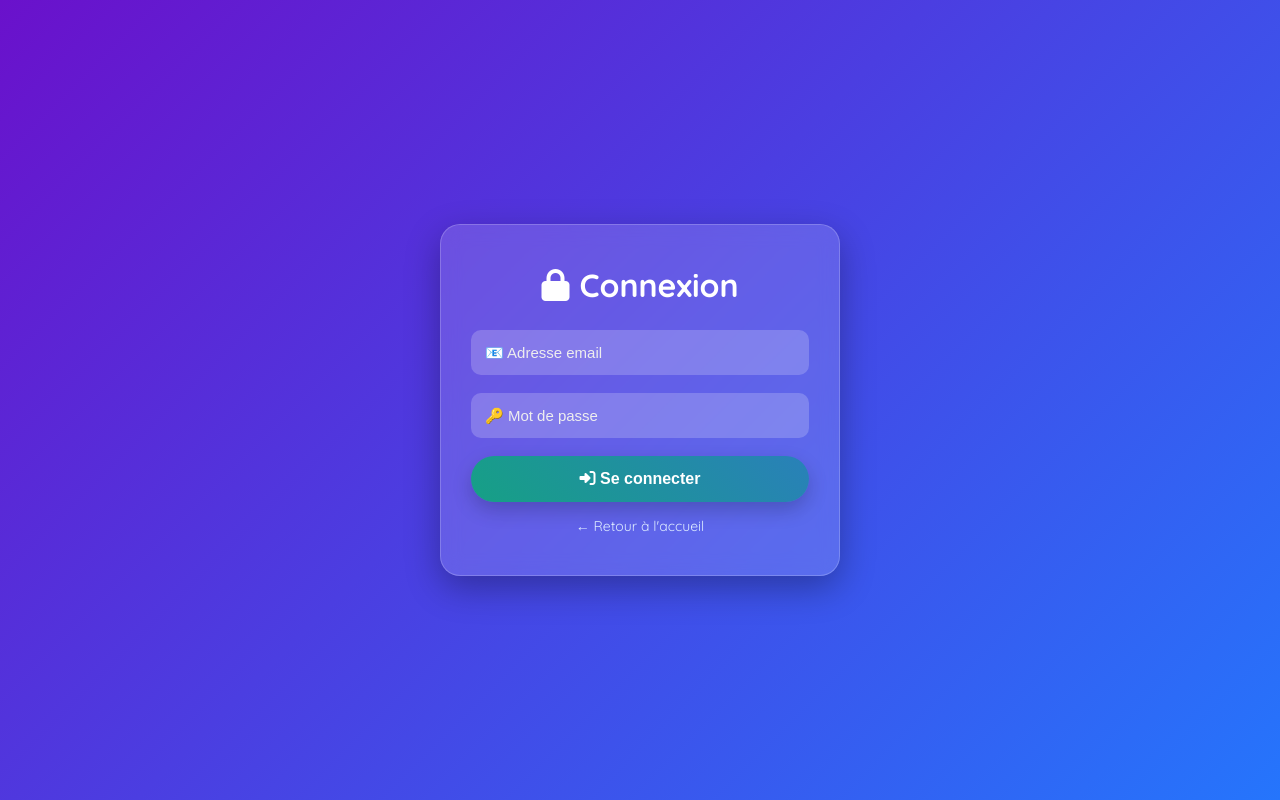
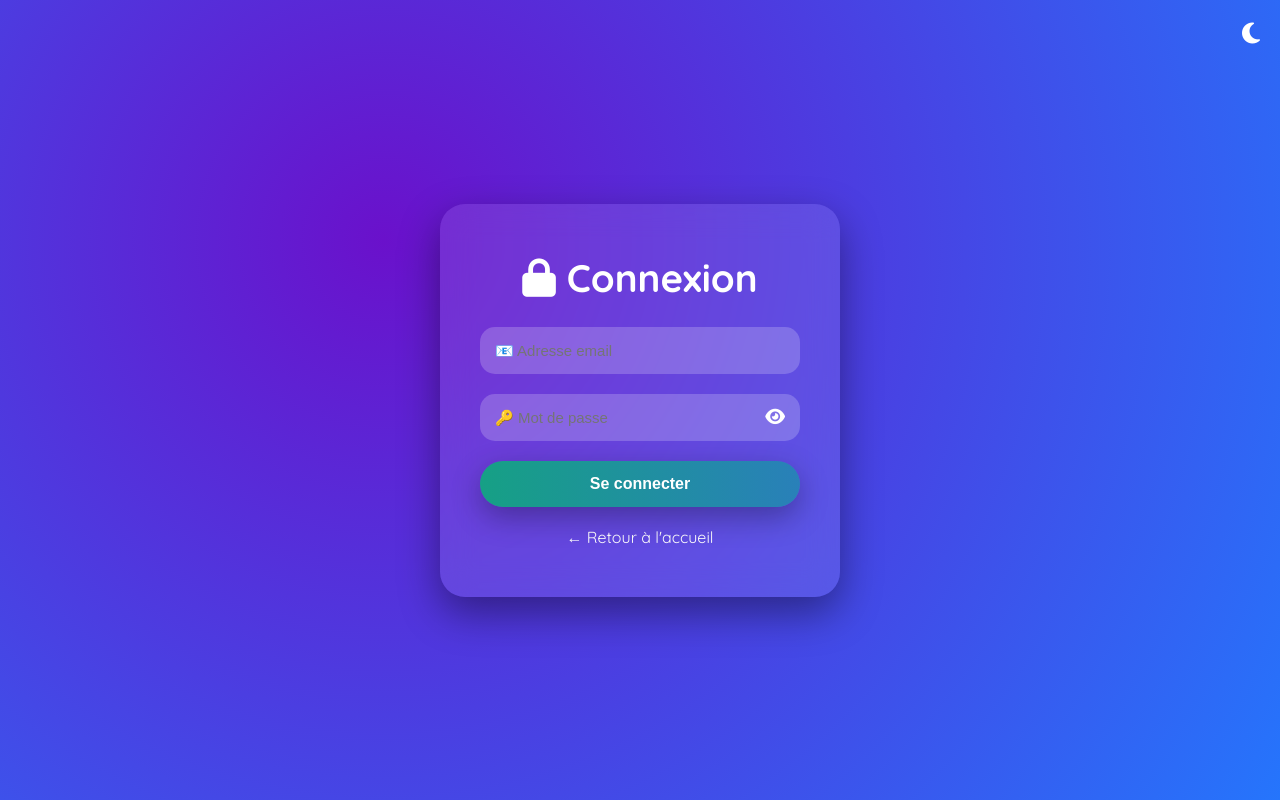
Before and after one commit to ZakariaRochdi/house-price-app, a Flask app: page /login in a window 1280 px wide. Run offline with Flask 3, Linux system fonts and the light colour scheme; parts of the project's set-up code (start-up, migrations or seed data) failed here and were passed over; some libraries are stand-ins or nearby versions.

Commit message:
Update login.html

```diff
--- a/templates/login.html
+++ b/templates/login.html
@@ -6,132 +6,131 @@
   <link href="https://fonts.googleapis.com/css2?family=Quicksand:wght@400;700&display=swap" rel="stylesheet">
   <script src="https://kit.fontawesome.com/a076d05399.js" crossorigin="anonymous"></script>
   <style>
-    * {
-      box-sizing: border-box;
-      margin: 0;
-      padding: 0;
-    }
-
+    * { box-sizing: border-box; margin: 0; padding: 0; }
     body {
       font-family: 'Quicksand', sans-serif;
-      background: linear-gradient(135deg, #6a11cb, #2575fc);
+      transition: background 0.5s ease, color 0.5s ease;
+      background: var(--bg);
+      color: var(--text);
       height: 100vh;
-      display: flex;
-      justify-content: center;
-      align-items: center;
+      display: flex; justify-content: center; align-items: center;
       overflow: hidden;
-      animation: fadeIn 1s ease-in-out;
     }
+    :root {
+      --bg: radial-gradient(circle at 30% 30%, #6a11cb, #2575fc);
+      --text: #fff;
+      --input-bg: rgba(255,255,255,0.2);
+      --input-focus: rgba(255,255,255,0.3);
+    }
+    .dark {
+      --bg: #1e1e2f;
+      --text: #eee;
+      --input-bg: rgba(255,255,255,0.15);
+      --input-focus: rgba(255,255,255,0.25);
+    }
+    .theme-toggle {
+      position: absolute; top: 20px; right: 20px;
+      background: none; border: none; font-size: 1.5em;
+      color: var(--text); cursor: pointer;
+    }
+    .login-box {
+      background: rgba(255, 255, 255, 0.1);
+      backdrop-filter: blur(16px);
+      border-radius: 25px; padding: 50px 40px;
+      width: 100%; max-width: 400px;
+      box-shadow: 0 16px 40px rgba(0,0,0,0.4);
+      position: relative;
+    }
+    h2 { text-align: center; margin-bottom: 25px; font-size: 2.4em; }
+    .field-group { position: relative; margin-bottom: 20px; }
+    .field-group input {
+      width: 100%; padding: 15px; border: none; border-radius: 15px;
+      background: var(--input-bg); color: var(--text);
+      font-size: 15px; transition: all 0.4s ease;
+    }
+    .field-group input:focus {
+      background: var(--input-focus); outline: none;
+      box-shadow: 0 0 12px #fff, 0 0 25px #16a085;
+    }
+    .field-group .toggle-pass {
+      position: absolute; right: 15px; top: 50%;
+      transform: translateY(-50%); cursor: pointer;
+      color: var(--text); font-size: 1.1em;
+    }
+    button.submit-btn {
+      width:100%; padding:14px; border:none; border-radius:50px;
+      font-size:16px; font-weight:bold; color:white;
+      background: linear-gradient(to right, #16a085, #2980b9);
+      cursor:pointer; position:relative;
+      overflow:hidden; box-shadow: 0 10px 30px rgba(0,0,0,0.3);
+      transition: transform 0.4s ease;
+    }
+    button.submit-btn:hover { transform: scale(1.06); }
+    .loader {
+      display:none; position:absolute; top:50%; left:50%;
+      transform: translate(-50%,-50%);
+      width:24px; height:24px;
+      border:3px solid rgba(255,255,255,0.6);
+      border-top:3px solid #fff;
+      border-radius:50%;
+      animation: spin 1s infinite linear;
+    }
+    @keyframes spin { to {transform: rotate(360deg);} }
+    .error { text-align:center; color:#ffaaaa; margin-bottom:15px; }
+    .back-home { display:block; text-align:center; margin-top:20px; color: var(--text); text-decoration:none; }
+    .back-home:hover { text-decoration:underline; }
 
-    @keyframes fadeIn {
-      from { opacity: 0; transform: scale(0.95); }
-      to { opacity: 1; transform: scale(1); }
-    }
-
-    .login-box {
-      background: rgba(255, 255, 255, 0.15);
-      border: 1px solid rgba(255, 255, 255, 0.2);
-      backdrop-filter: blur(10px);
-      padding: 40px 30px;
-      border-radius: 20px;
-      box-shadow: 0 12px 35px rgba(0,0,0,0.3);
-      width: 100%;
-      max-width: 400px;
-      color: white;
-    }
-
-    h2 {
-      text-align: center;
-      margin-bottom: 25px;
-      font-size: 2em;
-      display: flex;
-      align-items: center;
-      justify-content: center;
-      gap: 10px;
-    }
-
-    .login-box input[type="email"],
-    .login-box input[type="password"] {
-      width: 100%;
-      padding: 14px;
-      margin-bottom: 18px;
-      border: none;
-      border-radius: 10px;
-      background: rgba(255,255,255,0.2);
-      color: white;
-      font-size: 15px;
-      transition: background 0.3s ease;
-    }
-
-    .login-box input::placeholder {
-      color: #eee;
-    }
-
-    .login-box input:focus {
-      background: rgba(255,255,255,0.3);
-      outline: none;
-    }
-
-    .login-box button {
-      width: 100%;
-      padding: 14px;
-      background: linear-gradient(45deg, #16a085, #2980b9);
-      border: none;
-      border-radius: 50px;
-      color: white;
-      font-size: 16px;
-      font-weight: bold;
-      cursor: pointer;
-      box-shadow: 0 8px 20px rgba(0, 0, 0, 0.2);
-      transition: transform 0.3s ease;
-    }
-
-    .login-box button:hover {
-      transform: scale(1.05);
-    }
-
-    .error {
-      text-align: center;
-      color: #ffcccb;
-      font-weight: bold;
-      margin-bottom: 15px;
-      font-size: 14px;
-    }
-
-    .back-home {
-      display: block;
-      text-align: center;
-      margin-top: 15px;
-      text-decoration: none;
-      color: #dceaff;
-      font-size: 14px;
-      transition: color 0.3s ease;
-    }
-
-    .back-home:hover {
-      color: #ffffff;
-    }
   </style>
 </head>
 <body>
+  <button class="theme-toggle" id="themeToggle" title="Basculer thème">
+    <i class="fas fa-moon"></i>
+  </button>
 
   <div class="login-box">
     <h2><i class="fas fa-lock"></i> Connexion</h2>
-
-    {% with messages = get_flashed_messages() %}
-      {% if messages %}
-        <p class="error">{{ messages[0] }}</p>
-      {% endif %}
-    {% endwith %}
-
-    <form method="POST">
-      <input type="email" name="email" placeholder="📧 Adresse email" required>
-      <input type="password" name="password" placeholder="🔑 Mot de passe" required>
-      <button type="submit"><i class="fas fa-sign-in-alt"></i> Se connecter</button>
+    <form id="loginForm" method="POST">
+      <div class="field-group">
+        <input type="email" name="email" placeholder="📧 Adresse email" required>
+      </div>
+      <div class="field-group">
+        <input type="password" name="password" placeholder="🔑 Mot de passe" required id="passwordField">
+        <i class="fas fa-eye toggle-pass" id="togglePassword"></i>
+      </div>
+      <button type="submit" class="submit-btn">
+        <span>Se connecter</span>
+        <div class="loader" id="loader"></div>
+      </button>
     </form>
-
     <a href="/" class="back-home">← Retour à l'accueil</a>
   </div>
 
+  <script>
+    const toggle = document.getElementById('themeToggle');
+    toggle.addEventListener('click', () => {
+      document.body.classList.toggle('dark');
+      toggle.innerHTML = document.body.classList.contains('dark')
+        ? '<i class="fas fa-sun"></i>' : '<i class="fas fa-moon"></i>';
+    });
+
+    const passField = document.getElementById('passwordField');
+    const togglePass = document.getElementById('togglePassword');
+    togglePass.addEventListener('click', () => {
+      const type = passField.type === 'password' ? 'text' : 'password';
+      passField.type = type;
+      togglePass.classList.toggle('fa-eye-slash');
+    });
+
+    const form = document.getElementById('loginForm');
+    const loader = document.getElementById('loader');
+    form.addEventListener('submit', e => {
+      e.preventDefault();
+      loader.style.display = 'block';
+      setTimeout(() => {
+        loader.style.display = 'none';
+        form.submit(); // soumission réelle après animation
+      }, 2000);
+    });
+  </script>
 </body>
 </html>
```
